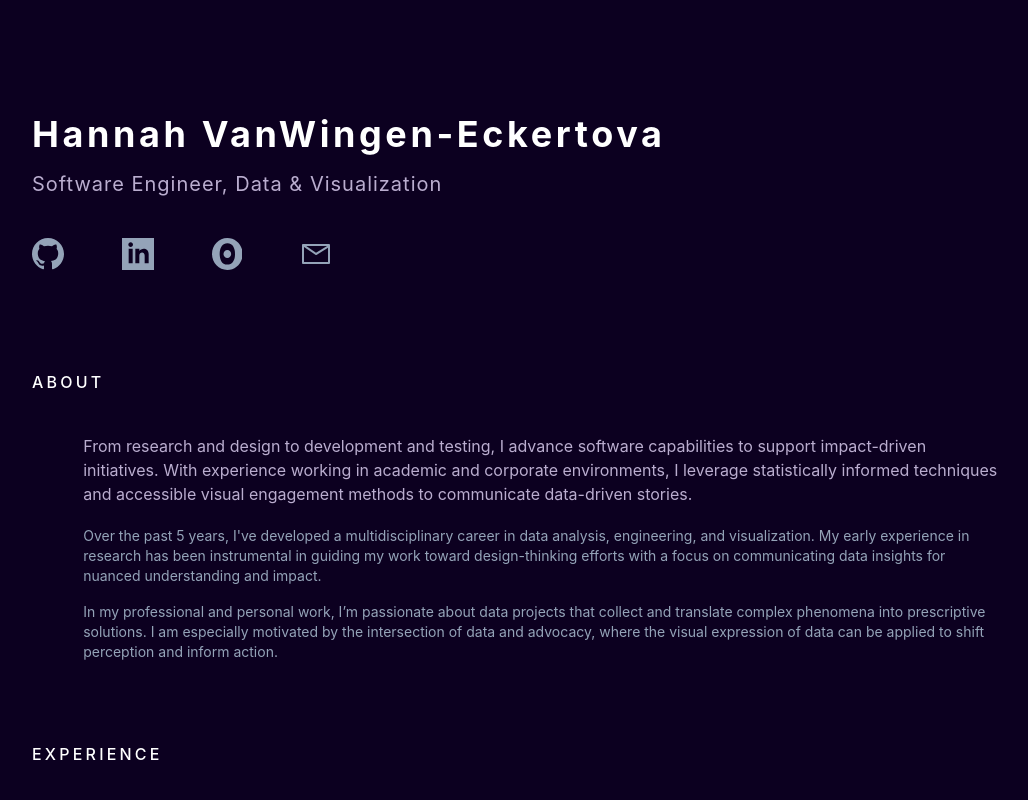
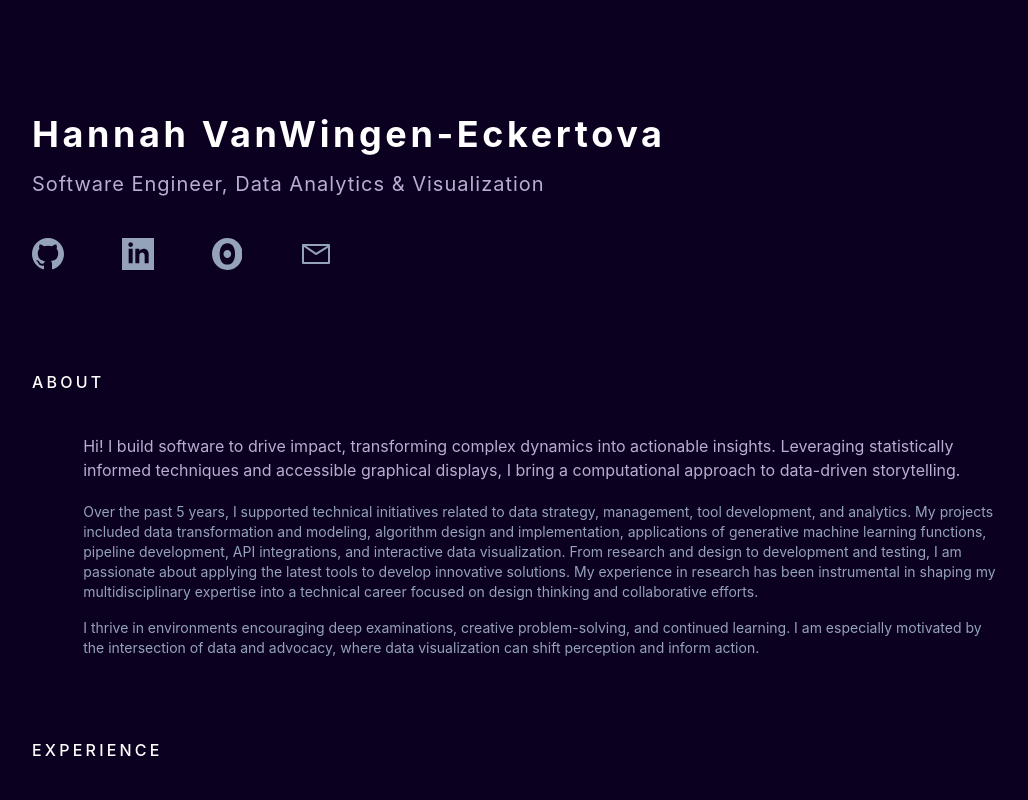
Before and after one commit to hvanova/hvanova.github.io, a Svelte app: page / in a window 1280 px wide. Shown: the top 800 px of the page, without its empty margins (96-1124 px from the left). Built offline with nearby package versions, Linux system fonts and the light colour scheme.

Commit message:
content update

```diff
--- a/content/about.js
+++ b/content/about.js
@@ -1,12 +1,12 @@
 export const name = `Hannah VanWingen-Eckertova`;
-export const title = `Software Engineer, Data & Visualization`;
+export const title = `Software Engineer, Data Analytics & Visualization`;
 
-export const intro = `From research and design to development and testing, I advance software capabilities to support impact-driven initiatives.
-  With experience working in academic and corporate environments, I leverage statistically informed techniques and accessible visual engagement methods to communicate data-driven stories.`
-export const aboutP1 = `Over the past 5 years, I've developed a multidisciplinary career in data analysis, engineering, and visualization.
-  My early experience in research has been instrumental in guiding my work toward design-thinking efforts with a focus on communicating data insights for nuanced understanding and impact.`
-export const aboutP2 = `In my professional and personal work, I’m passionate about data projects that collect and translate complex phenomena into prescriptive solutions.
-  I am especially motivated by the intersection of data and advocacy, where the visual expression of data can be applied to shift perception and inform action.`
+export const intro = `Hi! I build software to drive impact, transforming complex dynamics into actionable insights.
+  Leveraging statistically informed techniques and accessible graphical displays, I bring a computational approach to data-driven storytelling.`
+export const aboutP1 = `Over the past 5 years, I supported technical initiatives related to data strategy, management, tool development, and analytics. My projects included data transformation and modeling, algorithm design and implementation, applications of generative machine learning functions, pipeline development, API integrations, and interactive data visualization.
+From research and design to development and testing, I am passionate about applying the latest tools to develop innovative solutions. My experience in research has been instrumental in shaping my multidisciplinary expertise into a technical career focused on design thinking and collaborative efforts.`
+export const aboutP2 = `I thrive in environments encouraging deep examinations, creative problem-solving, and continued learning.
+  I am especially motivated by the intersection of data and advocacy, where data visualization can shift perception and inform action.`
 
 export const links = {
   linkedin: 'https://www.linkedin.com/in/hannah-vanwingen-eckertova-248976115/',
```
Also changed, not shown: 1 other file (tests, documents, lock files or other folders).
